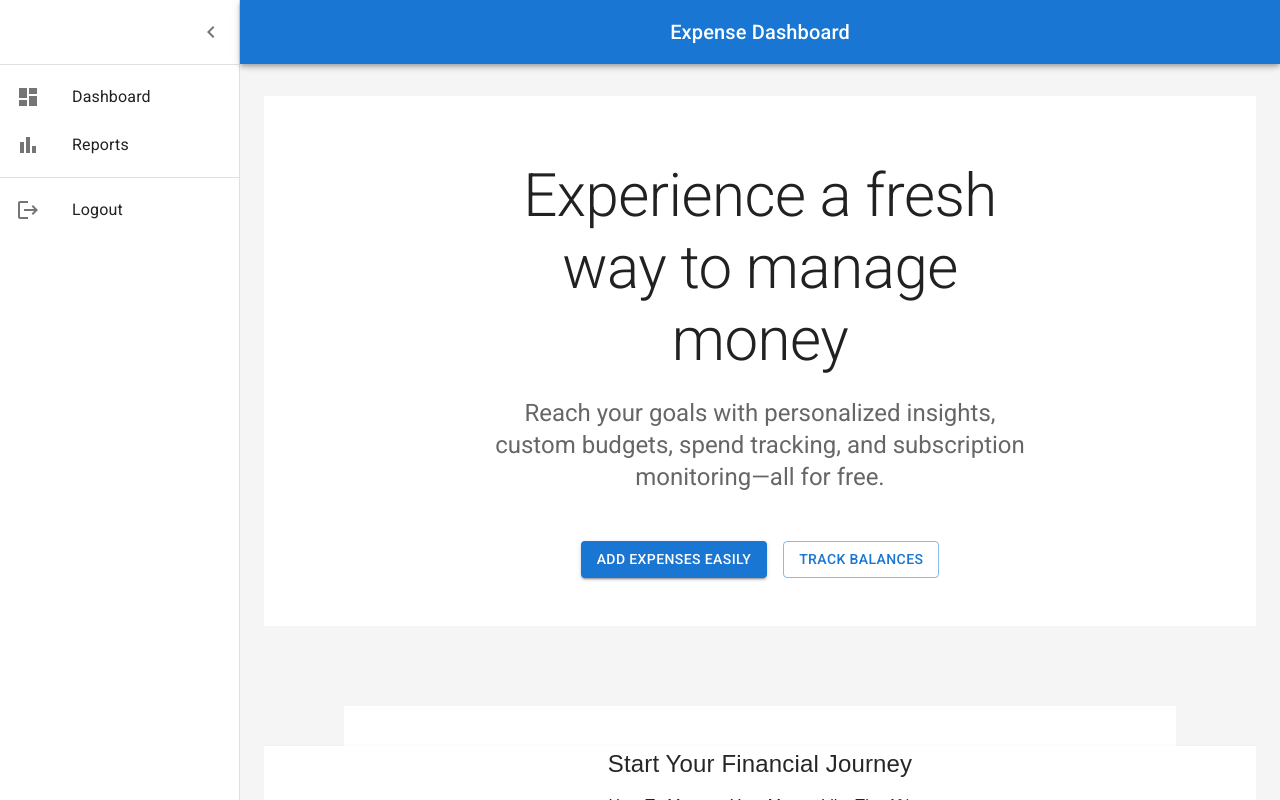
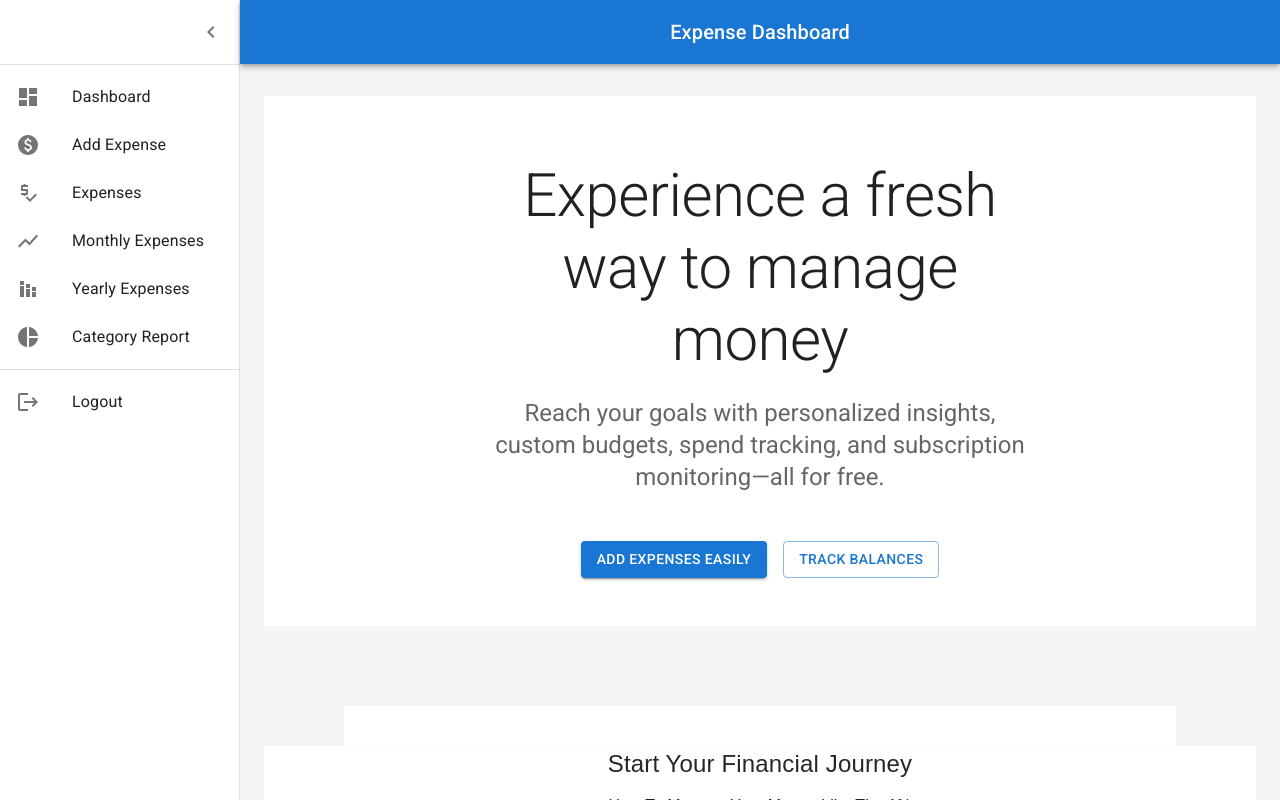
Before and after one commit to pratikg17/expensify, a React (Create React App) app in the folder client/: page / in a window 1280 px wide. Built offline with nearby package versions, Linux system fonts and the light colour scheme; sample sign-in values are in the browser's storage.

Commit message:
Added Drawer navigation

```diff
--- a/client/src/components/listItems.js
+++ b/client/src/components/listItems.js
@@ -5,7 +5,14 @@ import ListItemText from "@mui/material/ListItemText";
 import DashboardIcon from "@mui/icons-material/Dashboard";
 import BarChartIcon from "@mui/icons-material/BarChart";
 import LogoutIcon from "@mui/icons-material/Logout";
-
+import MoneyOffIcon from "@mui/icons-material/MoneyOff";
+import ListIcon from "@mui/icons-material/List";
+import { Link } from "react-router-dom";
+import PieChartIcon from "@mui/icons-material/PieChart";
+import StackedBarChartIcon from "@mui/icons-material/StackedBarChart";
+import ShowChartIcon from "@mui/icons-material/ShowChart";
+import PaidIcon from "@mui/icons-material/Paid";
+import PriceCheckIcon from "@mui/icons-material/PriceCheck";
 function handleLogout() {
   localStorage.removeItem("user");
   localStorage.removeItem("token");
@@ -14,17 +21,41 @@ function handleLogout() {
 
 export const mainListItems = (
   <React.Fragment>
-    <ListItemButton>
+    <ListItemButton button component={Link} to="/">
       <ListItemIcon>
         <DashboardIcon />
       </ListItemIcon>
       <ListItemText primary="Dashboard" />
     </ListItemButton>
-    <ListItemButton>
+    <ListItemButton button component={Link} to="/add-expense">
       <ListItemIcon>
-        <BarChartIcon />
+        <PaidIcon />
       </ListItemIcon>
-      <ListItemText primary="Reports" />
+      <ListItemText primary="Add Expense" />
+    </ListItemButton>
+    <ListItemButton button component={Link} to="/list-expense">
+      <ListItemIcon>
+        <PriceCheckIcon />
+      </ListItemIcon>
+      <ListItemText primary="Expenses" />
+    </ListItemButton>
+    <ListItemButton button component={Link} to="/monthly">
+      <ListItemIcon>
+        <ShowChartIcon />
+      </ListItemIcon>
+      <ListItemText primary="Monthly Expenses" />
+    </ListItemButton>
+    <ListItemButton button component={Link} to="/yearly">
+      <ListItemIcon>
+        <StackedBarChartIcon />
+      </ListItemIcon>
+      <ListItemText primary="Yearly Expenses" />
+    </ListItemButton>
+    <ListItemButton button component={Link} to="/category-wise">
+      <ListItemIcon>
+        <PieChartIcon />
+      </ListItemIcon>
+      <ListItemText primary="Category Report" />
     </ListItemButton>
   </React.Fragment>
 );
```
